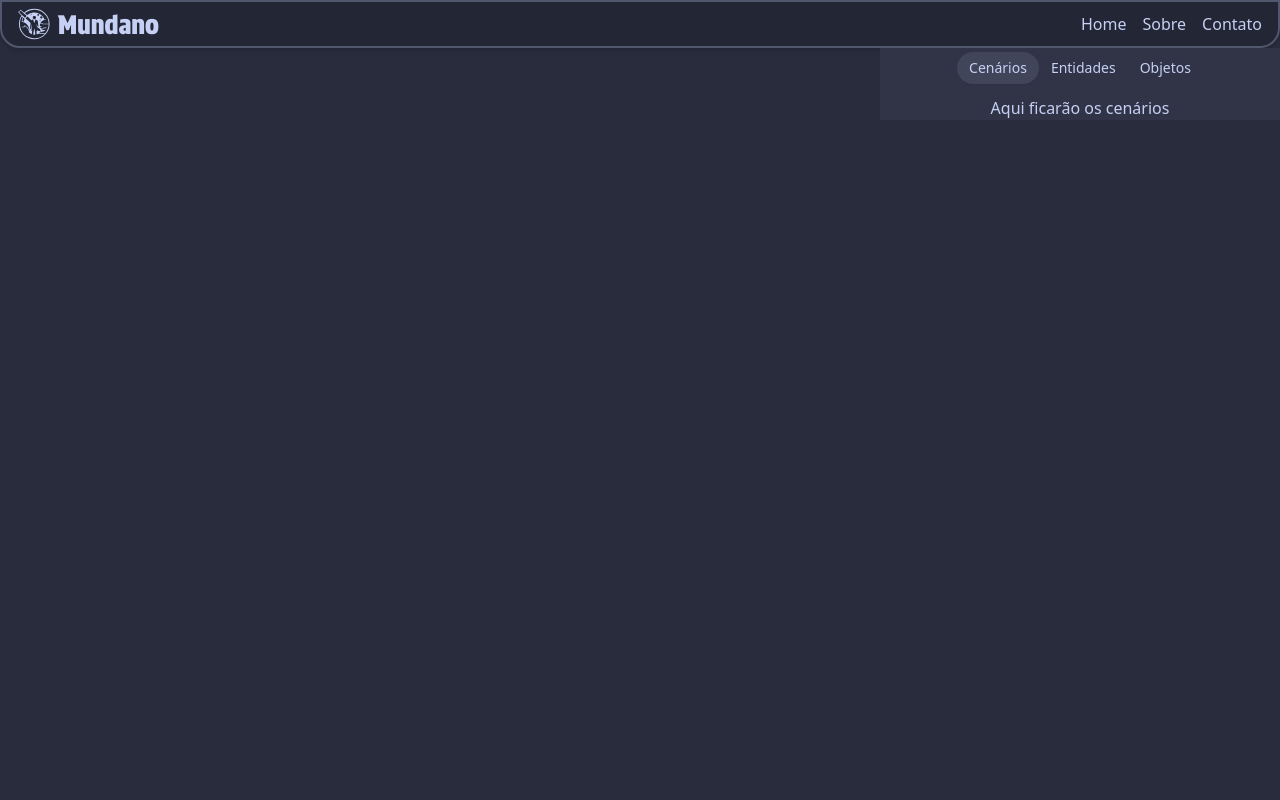
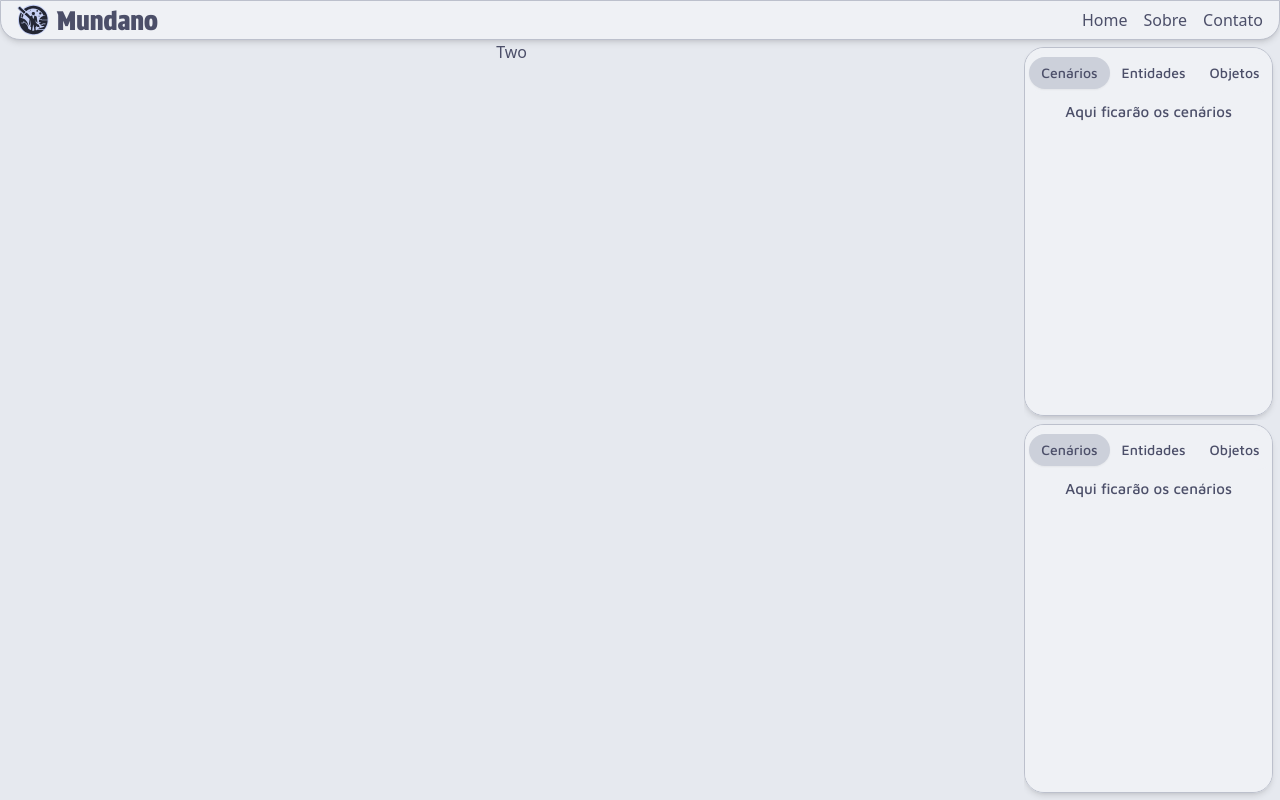
Before and after one commit to LucasTMartins/Mundano, a React (Vite) app: page / in a window 1280 px wide. Built offline with nearby package versions, Linux system fonts and the light colour scheme.

Commit message:
add ResizablePanel

```diff
--- a/package.json
+++ b/package.json
@@ -11,6 +11,7 @@
   },
   "dependencies": {
     "@catppuccin/palette": "^1.1.0",
+    "@radix-ui/react-aspect-ratio": "^1.0.3",
     "@radix-ui/react-slot": "^1.0.2",
     "@radix-ui/react-tabs": "^1.0.4",
     "class-variance-authority": "^0.7.0",
--- a/src/App.tsx
+++ b/src/App.tsx
@@ -1,6 +1,7 @@
 import "./App.css";
 import { ThemeProvider } from "@/components/theme-provider";
 import Header from "@/components/home/Header";
+import Toolbar  from "./components/home/Toolbar";
 import Entities from "@/components/home/Entities";
 import {
   ResizableHandle,
@@ -10,24 +11,25 @@ import {
 
 function App() {
   return (
-    <ThemeProvider defaultTheme="dark">
+    <ThemeProvider defaultTheme="light">
       <Header></Header>
-      {/* <ResizablePanelGroup direction="horizontal">
-        <ResizablePanel>One</ResizablePanel>
+      {/* <Toolbar></Toolbar> */}
+      <ResizablePanelGroup direction="horizontal">
+        <ResizablePanel minSize={50}>Two</ResizablePanel>
         <ResizableHandle />
-        <ResizablePanel>Two</ResizablePanel>
-        <ResizableHandle />
-        <ResizablePanel>
+        <ResizablePanel className="h-screen mt-[-2.5rem]" minSize={20} defaultSize={20}>
           <ResizablePanelGroup direction="vertical">
-            <ResizablePanel>One</ResizablePanel>
+            <ResizablePanel className="mt-[2.5rem]" minSize={35}>
+              <Entities className="pt-[7px] h-full"></Entities>
+            </ResizablePanel>
             <ResizableHandle />
-            <ResizablePanel>
-              <Entities></Entities>
+            <ResizablePanel minSize={35}>
+              <Entities className="pb-[7px] h-full"></Entities>
             </ResizablePanel>
           </ResizablePanelGroup>
         </ResizablePanel>
-      </ResizablePanelGroup> */}
-      <Entities></Entities>
+      </ResizablePanelGroup>
+      {/* <Entities></Entities> */}
     </ThemeProvider>
   );
 }
--- a/src/components/home/Entities.tsx
+++ b/src/components/home/Entities.tsx
@@ -1,17 +1,39 @@
 import { Tabs, TabsContent, TabsList, TabsTrigger } from "@/components/ui/tabs";
+import { cn } from "@/lib/utils";
 
-const Entities = () => {
+// Define uma interface para as props do componente
+interface EntitiesProps {
+  className?: string; // Define className como opcional e do tipo string
+}
+
+const Entities : React.FC<EntitiesProps> = ({ className }) => {
   return (
-    <div className="flex justify-end">
-      <Tabs defaultValue="cenarios" className="w-[400px] bg-base">
+    <div className={cn("flex py-[3.5px] pr-[7px] relative", className)}>
+      <Tabs
+        defaultValue="cenarios"
+        className={`w-full h-full shadow-md pt-[5px] bg-base
+        rounded-sm border-[1px] border-surface1 standard-font overflow-auto`}
+      >
         <TabsList>
-          <TabsTrigger value="cenarios" className="text-font">Cenários</TabsTrigger>
-          <TabsTrigger value="entidades">Entidades</TabsTrigger>
-          <TabsTrigger value="objetos">Objetos</TabsTrigger>
+          <TabsTrigger value="cenarios">
+            Cenários
+          </TabsTrigger>
+          <TabsTrigger value="entidades">
+            Entidades
+          </TabsTrigger>
+          <TabsTrigger value="objetos">
+            Objetos
+          </TabsTrigger>
         </TabsList>
-        <TabsContent value="cenarios">Aqui ficarão os cenários</TabsContent>
-        <TabsContent value="entidades">Aqui ficarão os entidades</TabsContent>
-        <TabsContent value="objetos">Aqui ficarão os objetos</TabsContent>
+        <TabsContent value="cenarios">
+          Aqui ficarão os cenários
+        </TabsContent>
+        <TabsContent value="entidades">
+          Aqui ficarão os entidades
+        </TabsContent>
+        <TabsContent value="objetos">
+          Aqui ficarão os objetos
+        </TabsContent>
       </Tabs>
     </div>
   );
--- /dev/null
+++ b/src/components/home/Header.css
@@ -0,0 +1,3 @@
+:root {
+  --header-height: 2.5rem;
+}
--- a/src/components/home/Header.tsx
+++ b/src/components/home/Header.tsx
@@ -1,15 +1,37 @@
+import "./Header.css"
+
 const Header = () => {
   return (
-        <header className="bg-crust shadow-md rounded-b-sm h-12 p-4 border-2 border-surface1 flex items-center justify-between">
+    <header
+      className={`bg-base shadow-md rounded-b-sm h-[var(--header-height)] px-4 border-[1px]
+      border-surface1 flex items-center justify-between`}
+    >
       <div className="flex items-center">
-                <img src="src/assets/Logo.svg" alt="Logo" className="h-8 pr-2"/>
-                <a href="/" className="logo-font text-text hover:text-mauve transition">Mundano</a>
+        <img src="src/assets/Logo.svg" alt="Logo" className="h-8 pr-2" />
+        <a href="/" className="logo-font text-text hover:text-mauve transition">
+          Mundano
+        </a>
       </div>
       <nav>
         <ul className="flex items-center space-x-4">
-                    <li><a href="/" className="text-text hover:text-mauve transition">Home</a></li>
-                    <li><a href="/about" className="text-text hover:text-mauve transition">Sobre</a></li>
-                    <li><a href="/contact" className="text-text hover:text-mauve transition">Contato</a></li>
+          <li>
+            <a href="/" className="text-text hover:text-mauve transition">
+              Home
+            </a>
+          </li>
+          <li>
+            <a href="/about" className="text-text hover:text-mauve transition">
+              Sobre
+            </a>
+          </li>
+          <li>
+            <a
+              href="/contact"
+              className="text-text hover:text-mauve transition"
+            >
+              Contato
+            </a>
+          </li>
         </ul>
       </nav>
     </header>
--- a/src/components/home/Toolbar.css
+++ /dev/null
@@ -1,3 +0,0 @@
-.teste{
-  color: #FFFFFF;
-}
--- a/src/components/home/Toolbar.tsx
+++ b/src/components/home/Toolbar.tsx
@@ -1,7 +1,16 @@
-import "./Toolbar.css";
-import "../../index.css"
+import { cn } from "@/lib/utils";
 
+// Define uma interface para as props do componente
+interface ToolbarProps {
+  className?: string; // Define className como opcional e do tipo string
+}
 
-export default function Toolbar() {
-  // return ();
-}
+const Toolbar : React.FC<ToolbarProps> = ({ className }) => {
+  return (
+    <div className={cn("flex py-[7px] pl-[7px] relative w-full h-full shadow-md pt-[5px] bg-base rounded-sm border-[1px] border-surface1", className)}>
+
+    </div>
+  );
+};
+
+export default Toolbar;
--- /dev/null
+++ b/src/components/ui/aspect-ratio.tsx
@@ -0,0 +1,7 @@
+"use client"
+
+import * as AspectRatioPrimitive from "@radix-ui/react-aspect-ratio"
+
+const AspectRatio = AspectRatioPrimitive.Root
+
+export { AspectRatio }
```
Also changed, not shown: 1 other file (tests, documents, lock files or other folders). Lines whose indentation alone changed are shown as unchanged.
